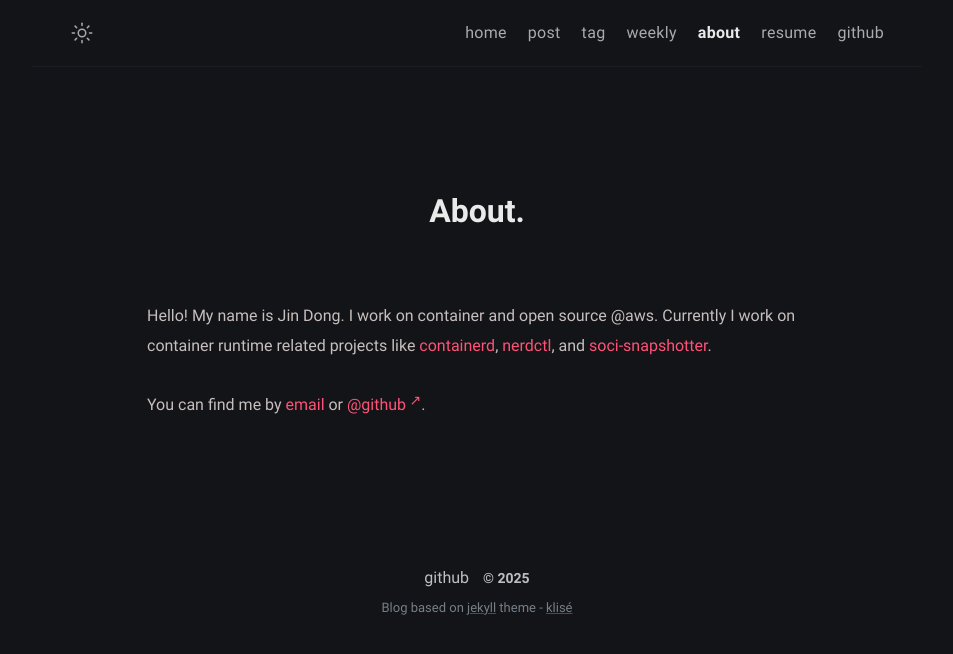
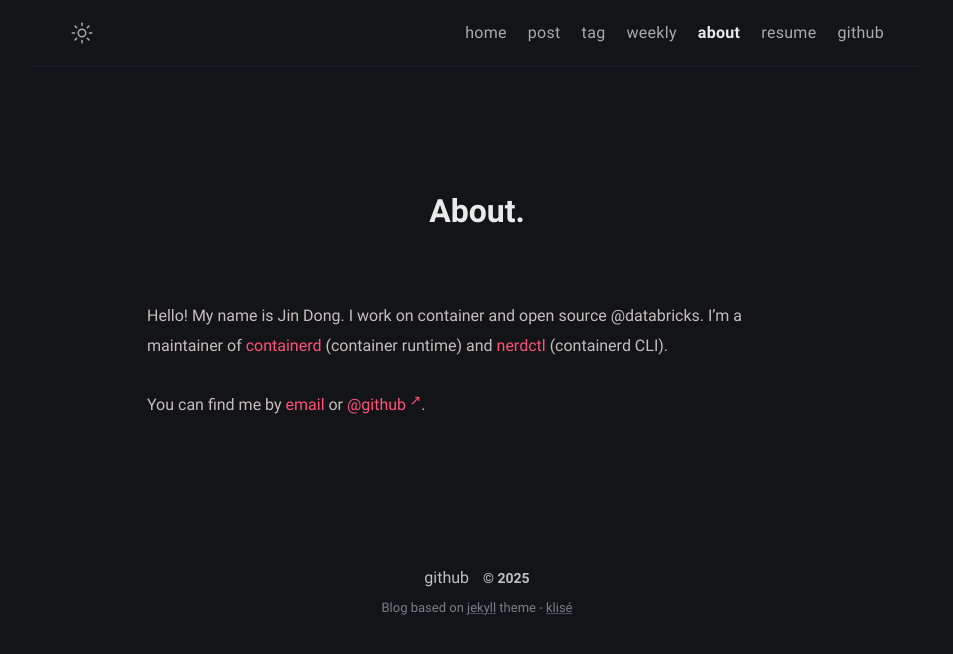
Before and after one commit to djdongjin/djdongjin.github.io, a Jekyll site: the page built from about.md, in a window 1280 px wide. Shown: the top 654 px of the page, without its empty margins (163-1116 px from the left). Built offline with Jekyll 4.4.1, drawn with Linux system fonts in a browser that asks for light colours.

Commit message:
update
Signed-off-by: Jin Dong <djdongjin95@gmail.com>

```diff
--- a/about.md
+++ b/about.md
@@ -6,7 +6,8 @@ layout: page
 comments: false
 ---
 
-Hello! My name is Jin Dong. I work on container and open source @aws. Currently I work on container runtime related projects
-like [containerd](https://github.com/containerd/containerd), [nerdctl](https://github.com/containerd/nerdctl), and [soci-snapshotter](https://github.com/awslabs/soci-snapshotter).
+Hello! My name is Jin Dong. I work on container and open source @databricks. I'm
+a maintainer of [containerd](https://github.com/containerd/containerd) (container
+runtime) and [nerdctl](https://github.com/containerd/nerdctl) (containerd CLI).
 
 You can find me by <a href="mailto:djdongjin95@gmail.com">email</a> or <a href="https://github.com/djdongjin" target="_blank" rel="noopener">@github</a>.
```
Also changed, not shown: 1 other file.
